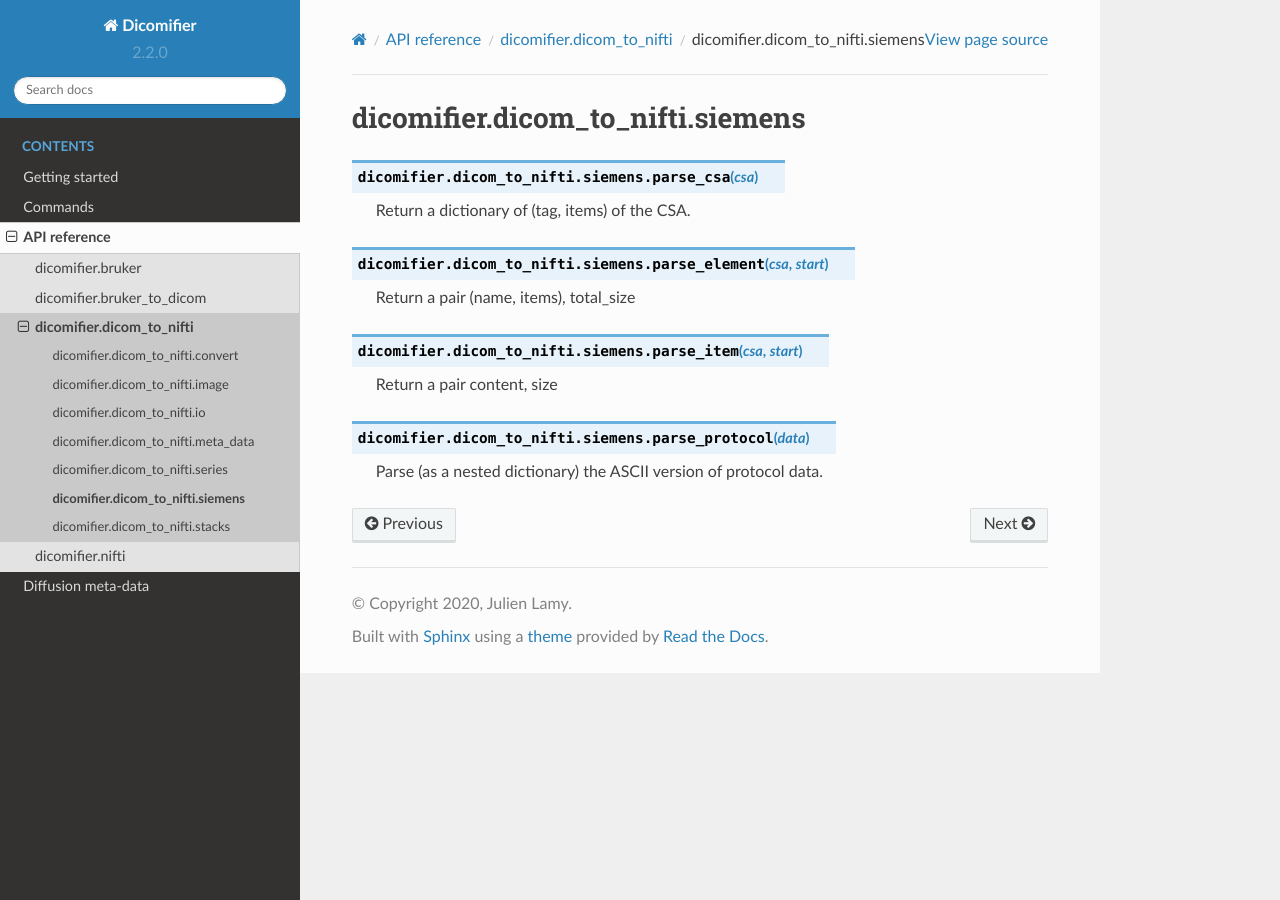
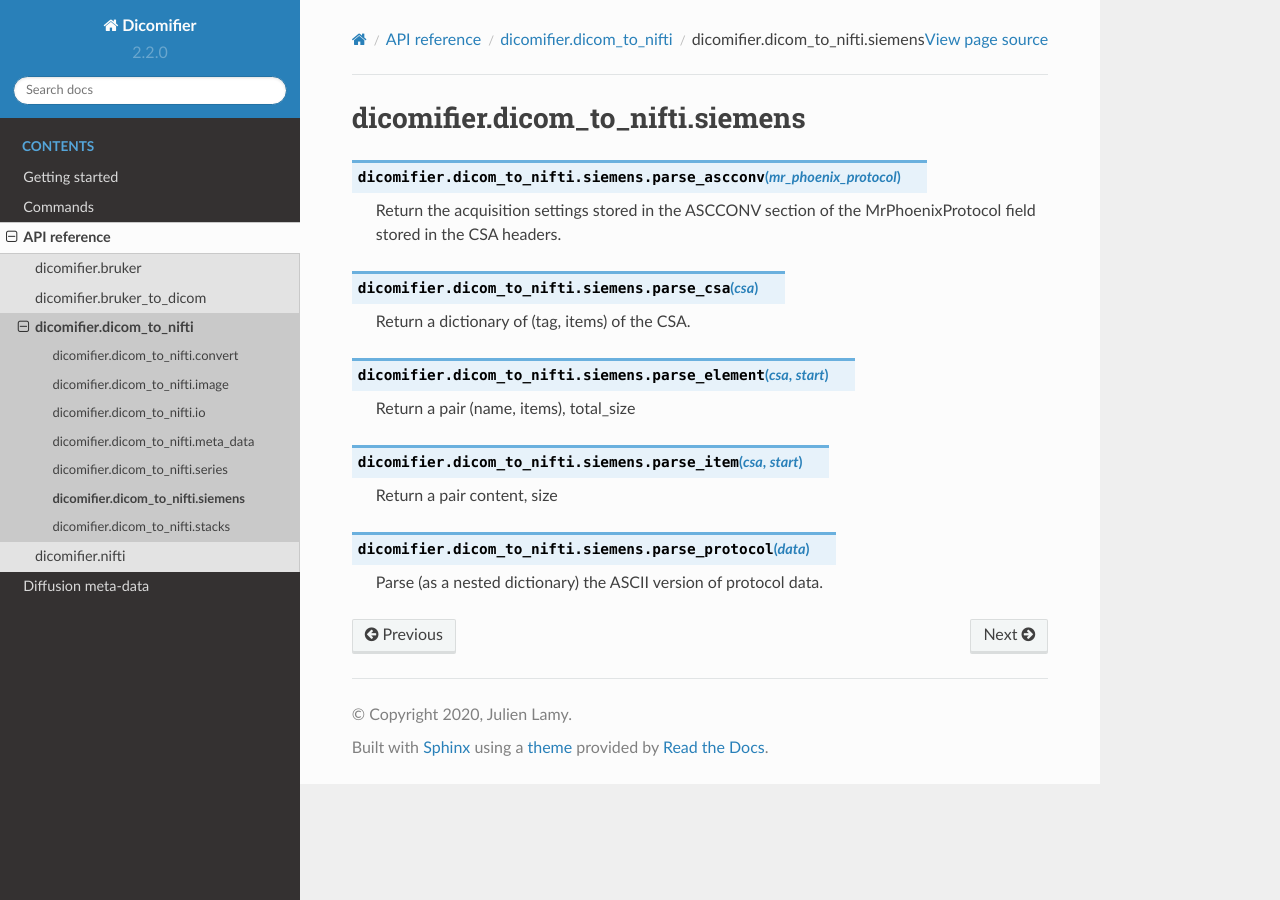
Before and after one commit to lamyj/dicomifier, a Sphinx documentation site: the page built from docs/api_reference/dicom_to_nifti/siemens.rst, in a window 1280 px wide. Built offline with Sphinx 7.4.7 and the Read the Docs theme 2.0.0, drawn with Linux system fonts in a browser that asks for light colours.

Commit message:
Update doc

```diff
--- a/docs/api_reference/dicom_to_nifti/siemens.rst
+++ b/docs/api_reference/dicom_to_nifti/siemens.rst
@@ -3,6 +3,13 @@ dicomifier.dicom_to_nifti.siemens
 
 
 .. py:module:: dicomifier.dicom_to_nifti.siemens
+
+
+.. py:function:: parse_ascconv(mr_phoenix_protocol)
+   :module: dicomifier.dicom_to_nifti.siemens
+
+   Return the acquisition settings stored in the ASCCONV section of the
+   MrPhoenixProtocol field stored in the CSA headers.
 
 
 .. py:function:: parse_csa(csa)
```
